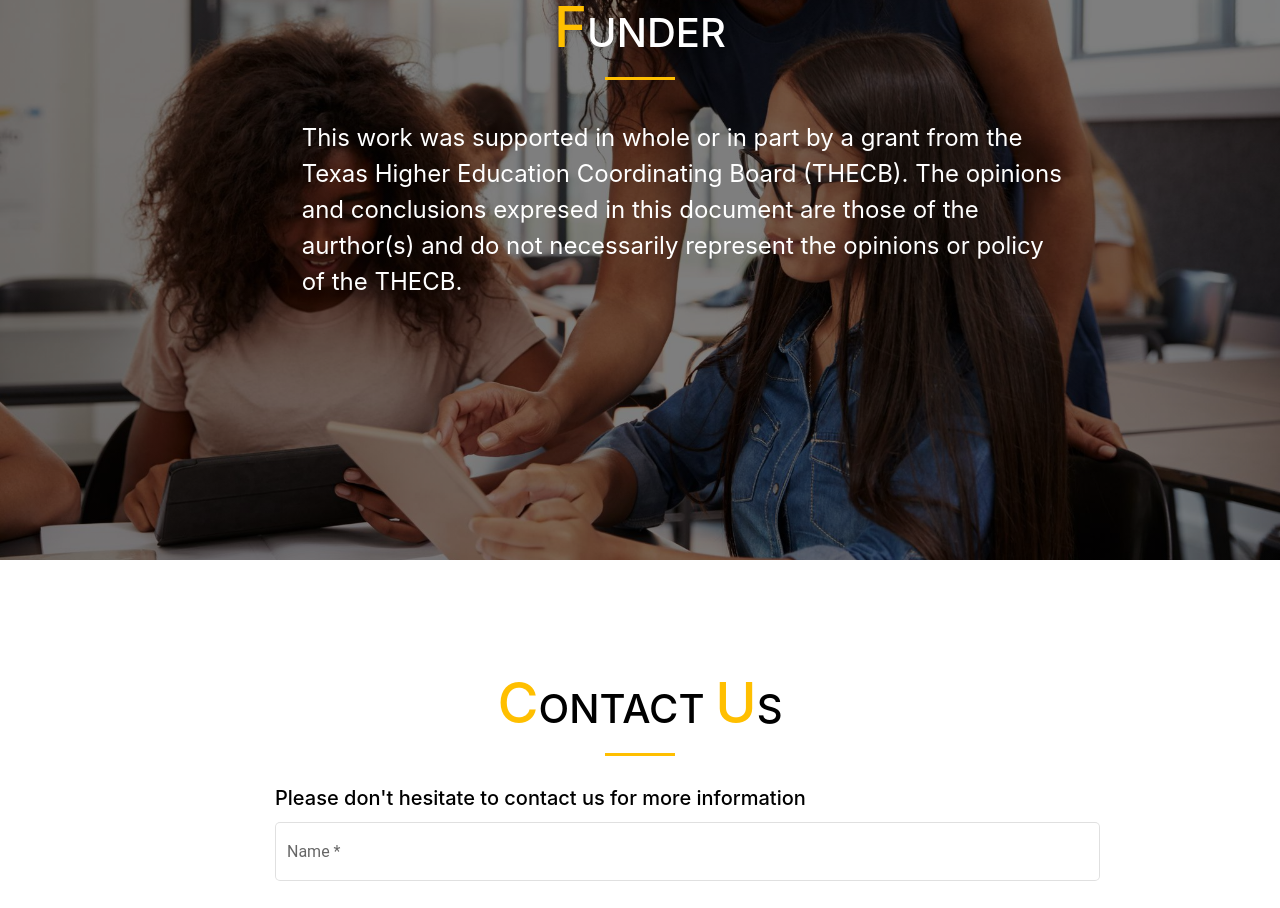
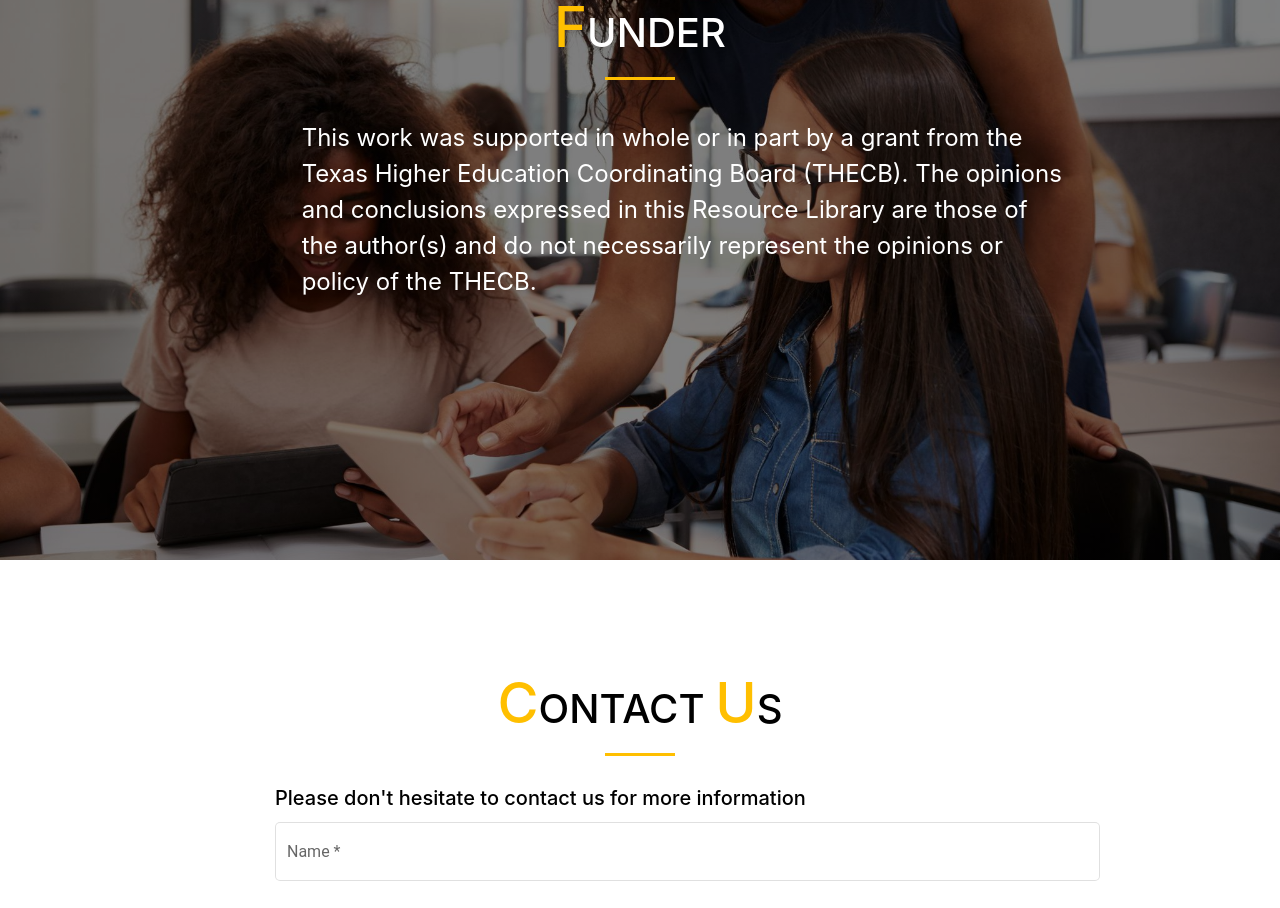
Before and after one commit to GopichandReddyD/TTI-FrontEnd, an Angular app: page /home in a window 1280 px wide. Shown: the part 1840-2748 px from the top of the page. Built offline with nearby package versions, Linux system fonts and the light colour scheme; no server answers.

Commit message:
Update landing-page.component.html

```diff
--- a/src/app/components/landing-page/landing-page.component.html
+++ b/src/app/components/landing-page/landing-page.component.html
@@ -120,8 +120,8 @@
                     <div class="col-md-9">
                         <p class="section-des-para">
                             This work was supported in whole or in part by a grant from the Texas Higher Education
-                            Coordinating Board (THECB). The opinions and conclusions expresed in this document
-                            are those of the aurthor(s) and do not necessarily represent the opinions or policy of the THECB.
+                            Coordinating Board (THECB). The opinions and conclusions expressed in this Resource Library
+                            are those of the author(s) and do not necessarily represent the opinions or policy of the THECB.
                         </p>
                     </div>
                 </div>
```
